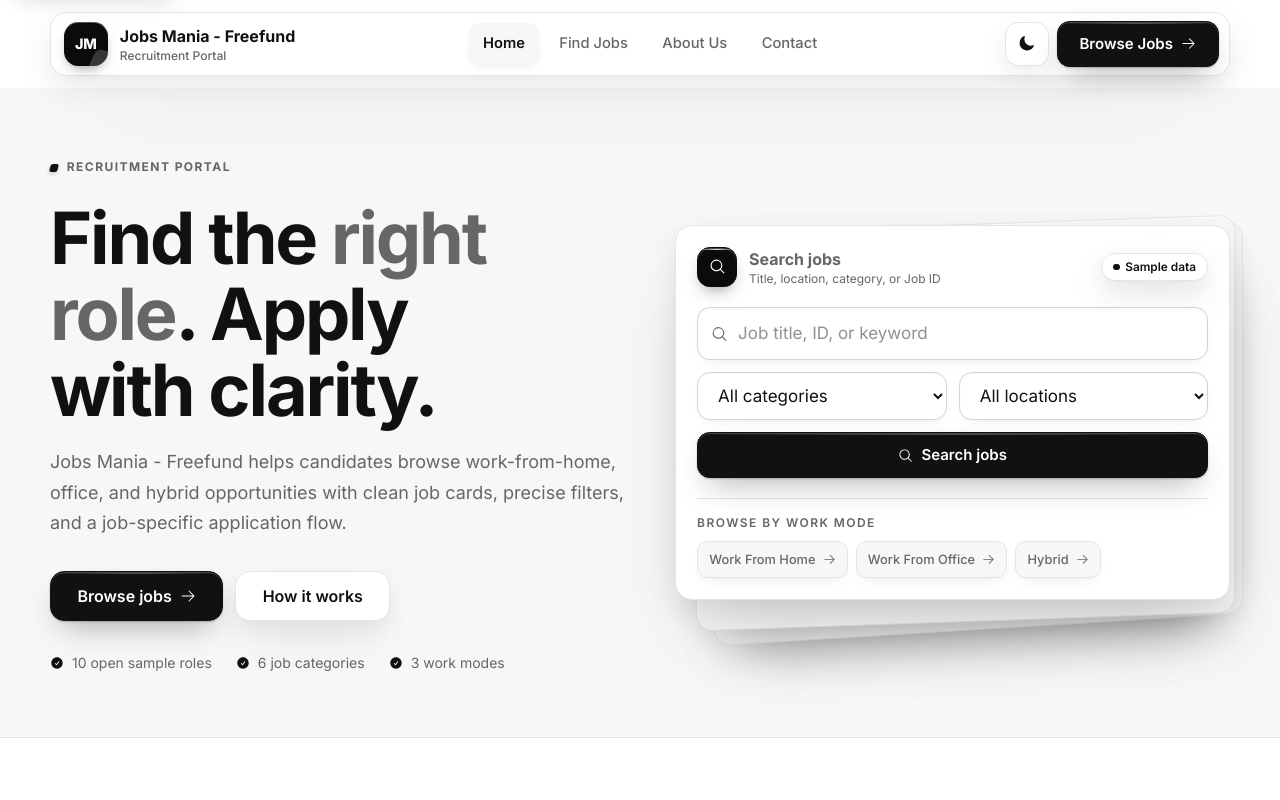
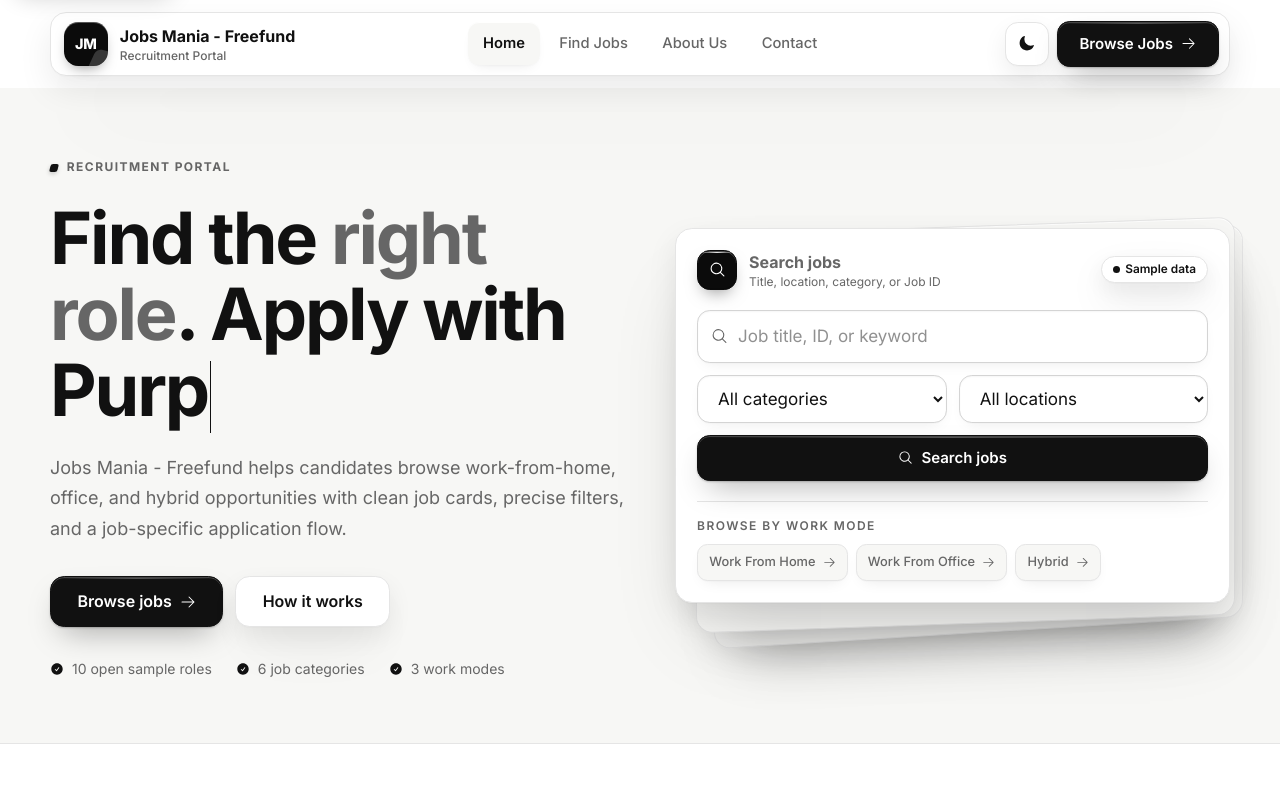
Before and after one commit to codexxxx07/FreeFund, a React (Vite) app in the folder frontend/: page / in a window 1280 px wide. Shown: the top 800 px of the page. Built offline with nearby package versions, Linux system fonts and the light colour scheme.

Commit message:
Added Type Writting Effect

```diff
--- /dev/null
+++ b/frontend/src/components/common/TypewriterText.jsx
@@ -0,0 +1,82 @@
+import { useEffect, useMemo, useState } from "react";
+
+const DEFAULT_WORDS = ["Clarity", "Confidence", "Purpose", "Success"];
+const TYPING_SPEED = 90;
+const DELETING_SPEED = 60;
+const PAUSE_AFTER_WORD = 900;
+const PAUSE_BEFORE_DELETE = 800;
+
+export default function TypewriterText({
+  words = DEFAULT_WORDS,
+  typingSpeed = TYPING_SPEED,
+  deletingSpeed = DELETING_SPEED,
+  pauseAfterWord = PAUSE_AFTER_WORD,
+  pauseBeforeDelete = PAUSE_BEFORE_DELETE,
+  className = "",
+}) {
+  const [displayText, setDisplayText] = useState("");
+  const [wordIndex, setWordIndex] = useState(0);
+  const [isDeleting, setIsDeleting] = useState(false);
+  const [isPaused, setIsPaused] = useState(false);
+
+  const currentWord = useMemo(() => words[wordIndex % words.length] || "", [words, wordIndex]);
+
+  useEffect(() => {
+    if (isPaused) {
+      const pauseTimer = setTimeout(() => {
+        setIsPaused(false);
+        if (!isDeleting) {
+          setIsDeleting(true);
+        } else {
+          setIsDeleting(false);
+          setWordIndex((prev) => prev + 1);
+        }
+      }, isDeleting ? pauseBeforeDelete : pauseAfterWord);
+      return () => clearTimeout(pauseTimer);
+    }
+
+    if (isDeleting) {
+      if (displayText === "") {
+        setIsPaused(true);
+        return;
+      }
+      const deleteTimer = setTimeout(() => {
+        setDisplayText((prev) => prev.slice(0, -1));
+      }, deletingSpeed);
+      return () => clearTimeout(deleteTimer);
+    }
+
+    if (displayText === currentWord) {
+      setIsPaused(true);
+      return;
+    }
+
+    const typeTimer = setTimeout(() => {
+      setDisplayText((prev) => currentWord.slice(0, prev.length + 1));
+    }, typingSpeed);
+
+    return () => clearTimeout(typeTimer);
+  }, [
+    currentWord,
+    displayText,
+    deletingSpeed,
+    isDeleting,
+    isPaused,
+    pauseAfterWord,
+    pauseBeforeDelete,
+    typingSpeed,
+  ]);
+
+  useEffect(() => {
+    setDisplayText("");
+    setIsDeleting(false);
+    setIsPaused(false);
+  }, [words]);
+
+  return (
+    <span className={`typewriter-animated ${className}`} aria-live="polite">
+      <span>{displayText}</span>
+      <span className="typewriter-cursor" aria-hidden="true" />
+    </span>
+  );
+}
--- a/frontend/src/pages/Home.jsx
+++ b/frontend/src/pages/Home.jsx
@@ -1,4 +1,4 @@
-import { useRef, useState } from "react";
+import { useEffect, useRef, useState } from "react";
 import { Link } from "react-router-dom";
 import {
   HiArrowRight,
@@ -26,6 +26,7 @@ import {
   isPlaceholder,
 } from "../data/constants";
 import { getFeaturedJobs, getJobsByWorkMode, getOpenJobs } from "../utils/jobsApi";
+import TypewriterText from "../components/common/TypewriterText";
 
 const categoryIcons = {
   "Customer Support": HiChatBubbleLeftRight,
@@ -87,8 +88,12 @@ export default function Home() {
         <div className="page-shell relative grid items-center gap-12 py-12 lg:grid-cols-[1.02fr_0.98fr] lg:py-16">
           <div>
             <p className="eyebrow">Recruitment portal</p>
-            <h1 className="hero-title mt-5 max-w-2xl text-balance">
-              Find the <span className="text-accent-word">right role</span>. Apply with clarity.
+            <h1 className="hero-title mt-5 max-w-3xl text-balance">
+              Find the <span className="text-accent-word">right role</span>. Apply with{" "}
+              <span className="relative">
+                <TypewriterText words={["Clarity", "Confidence", "Purpose", "Success"]} />
+                <noscript>Clarity</noscript>
+              </span>
             </h1>
             <p className="mt-5 max-w-xl text-lg leading-[1.7] text-muted">
               {BRAND_NAME} helps candidates browse work-from-home, office, and hybrid opportunities with clean job
--- a/frontend/src/styles/index.css
+++ b/frontend/src/styles/index.css
@@ -312,6 +312,15 @@
       scroll-behavior: auto;
     }
 
+    .typewriter-cursor {
+      display: none !important;
+      animation: none !important;
+    }
+
+    .typewriter-animated {
+      min-width: auto;
+    }
+
     *,
     *::before,
     *::after {
@@ -606,6 +615,32 @@
 
   .text-accent-word {
     color: var(--muted);
+  }
+
+  .typewriter-cursor {
+    display: inline-block;
+    width: 1px;
+    margin-left: 2px;
+    background-color: currentColor;
+    animation: typewriter-blink 1s step-end infinite;
+    vertical-align: text-bottom;
+    height: 1em;
+  }
+
+  @keyframes typewriter-blink {
+    0%,
+    100% {
+      opacity: 1;
+    }
+    50% {
+      opacity: 0;
+    }
+  }
+
+  .typewriter-animated {
+    display: inline-block;
+    min-width: 10ch;
+    text-align: left;
   }
 
   /* ---------- Buttons ---------- */
```
